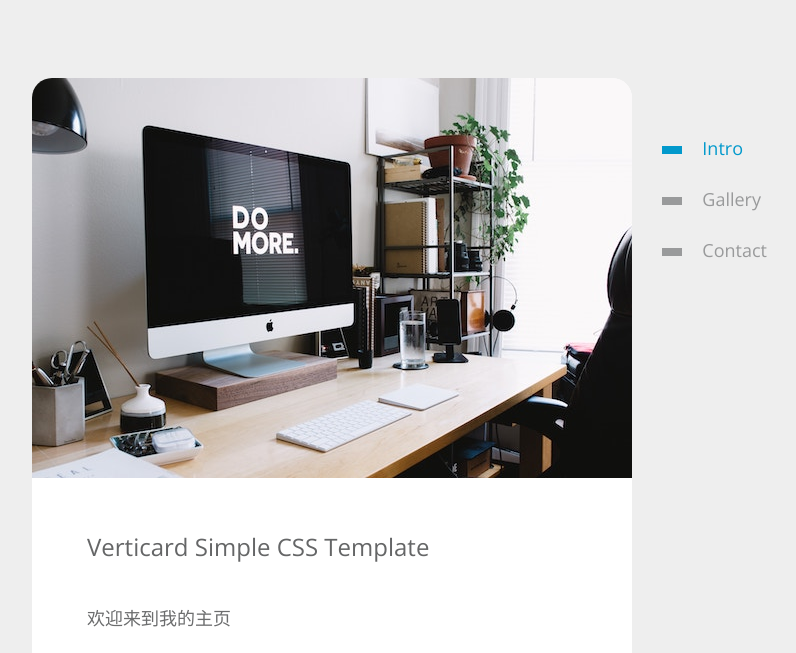
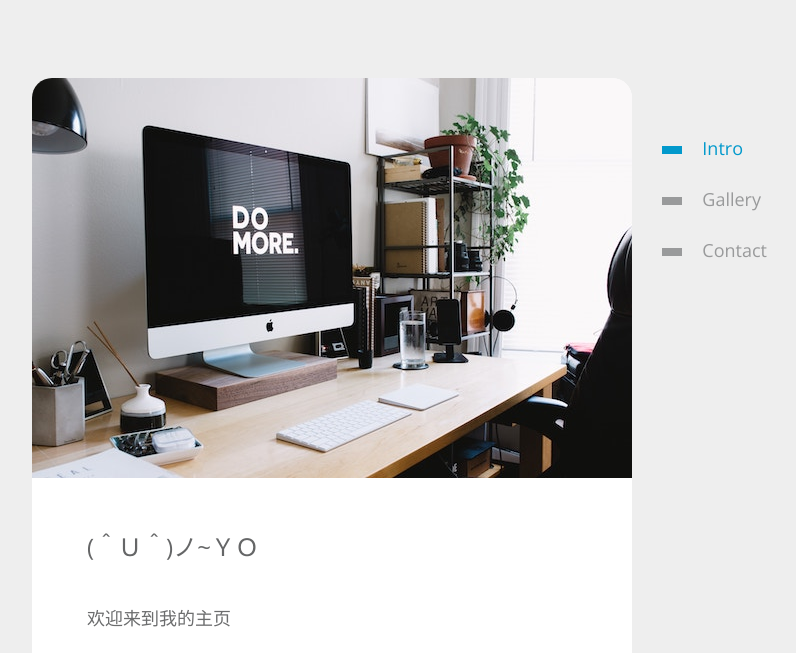
Before and after one commit to RainbowManChow/chow.github.com, a plain HTML site: page index.html in a window 1280 px wide. Shown: the part 147-800 px from the top of the page, without its empty margins (308-1104 px from the left). Drawn offline with nearby package versions, Linux system fonts and the light colour scheme.

Commit message:
Update index.html

```diff
--- a/index.html
+++ b/index.html
@@ -38,7 +38,7 @@
           <img src="img/img-1.jpg" alt="Image" class="img-fluid tm-img" />
         </figure>
         <div class="tm-content">
-          <h2 class="tm-page-title">Verticard Simple CSS Template</h2>
+          <h2 class="tm-page-title">(＾Ｕ＾)ノ~ＹＯ</h2>
           <p class="mb-4">
             欢迎来到我的主页
           </p>
```
